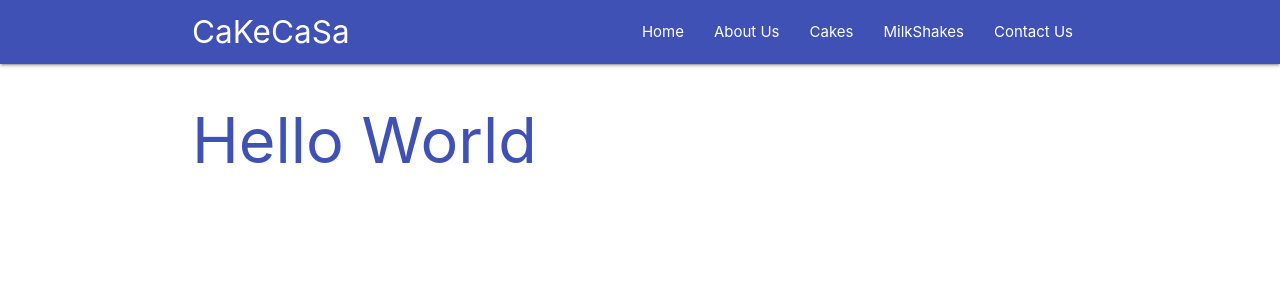
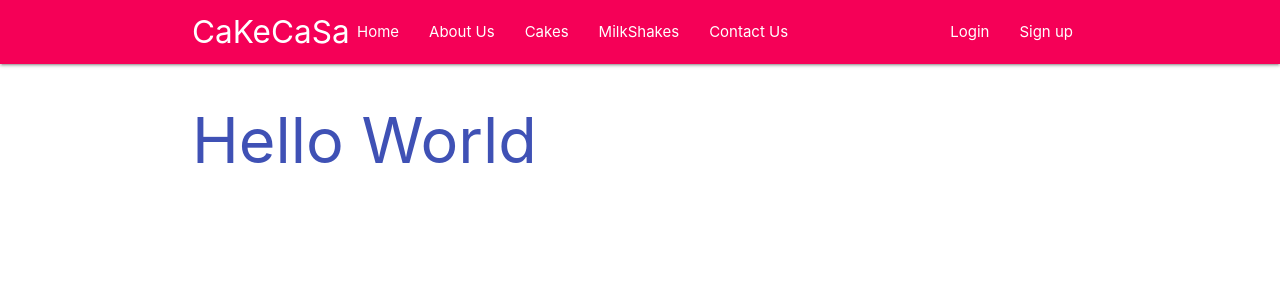
Before and after one commit to ndmichael/cakecasa, a Django app: page / in a window 1280 px wide. Shown: the top 300 px of the page. Run offline with Django 3.2, Linux system fonts and the light colour scheme.

Commit message:
updated navbar in base template

```diff
--- a/casa/templates/base.html
+++ b/casa/templates/base.html
@@ -12,18 +12,24 @@
 </head>
 <body>
 
-    <nav class=" nav-wrapper indigo">
+    <nav class=" nav-wrapper pink accent-3">
         <div class="container">
-            <a href="#" class=" brand-logo">CaKeCaSa</a>
+            <a href="#" class="brand-logo">CaKeCaSa</a>
             <a href="#" class="sidenav-trigger" data-target="mobile-links">
                 <i class=" material-icons blue-text md-48">menu</i>
             </a>
+                <ul class="hide-on-med-and-down" style="margin-left: 150px !important;">
+                    <li class=""><a href="#">Home</a></li>
+                    <li><a href="#">About Us</a></li>
+                    <li><a href="#">Cakes</a></li>
+                    <li><a href="#">MilkShakes</a></li>
+                    <li><a href="#">Contact Us</a></li>
+                </ul>
+
+
             <ul class=" right hide-on-med-and-down">
-                <li class=""><a href="#">Home</a></li>
-                <li><a href="#">About Us</a></li>
-                <li><a href="#">Cakes</a></li>
-                <li><a href="#">MilkShakes</a></li>
-                <li><a href="#">Contact Us</a></li>
+                <li class=""><a href="#">Login</a></li>
+                <li><a href="#">Sign up</a></li>
             </ul>
 
             <ul class=" sidenav" id="mobile-links">
```
